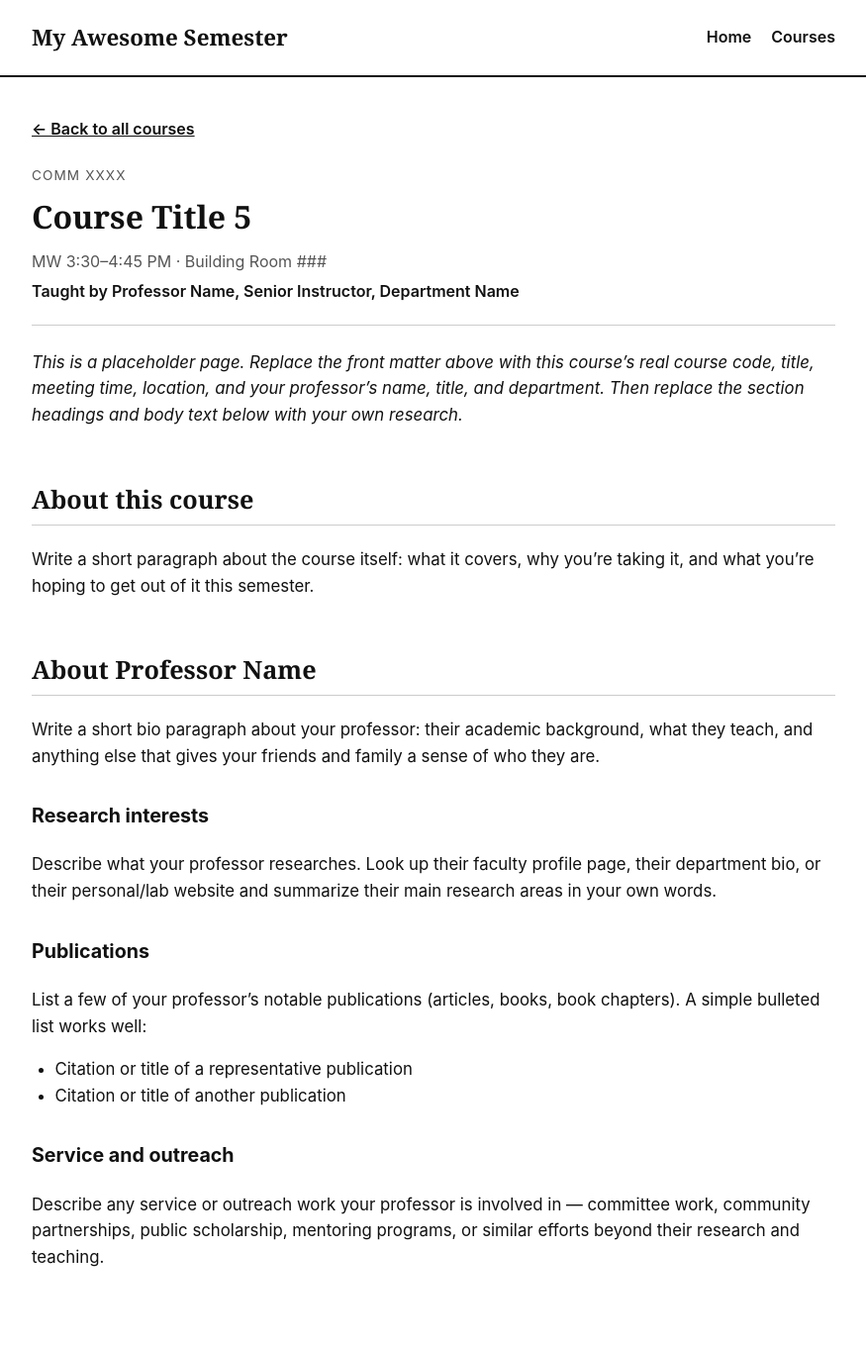
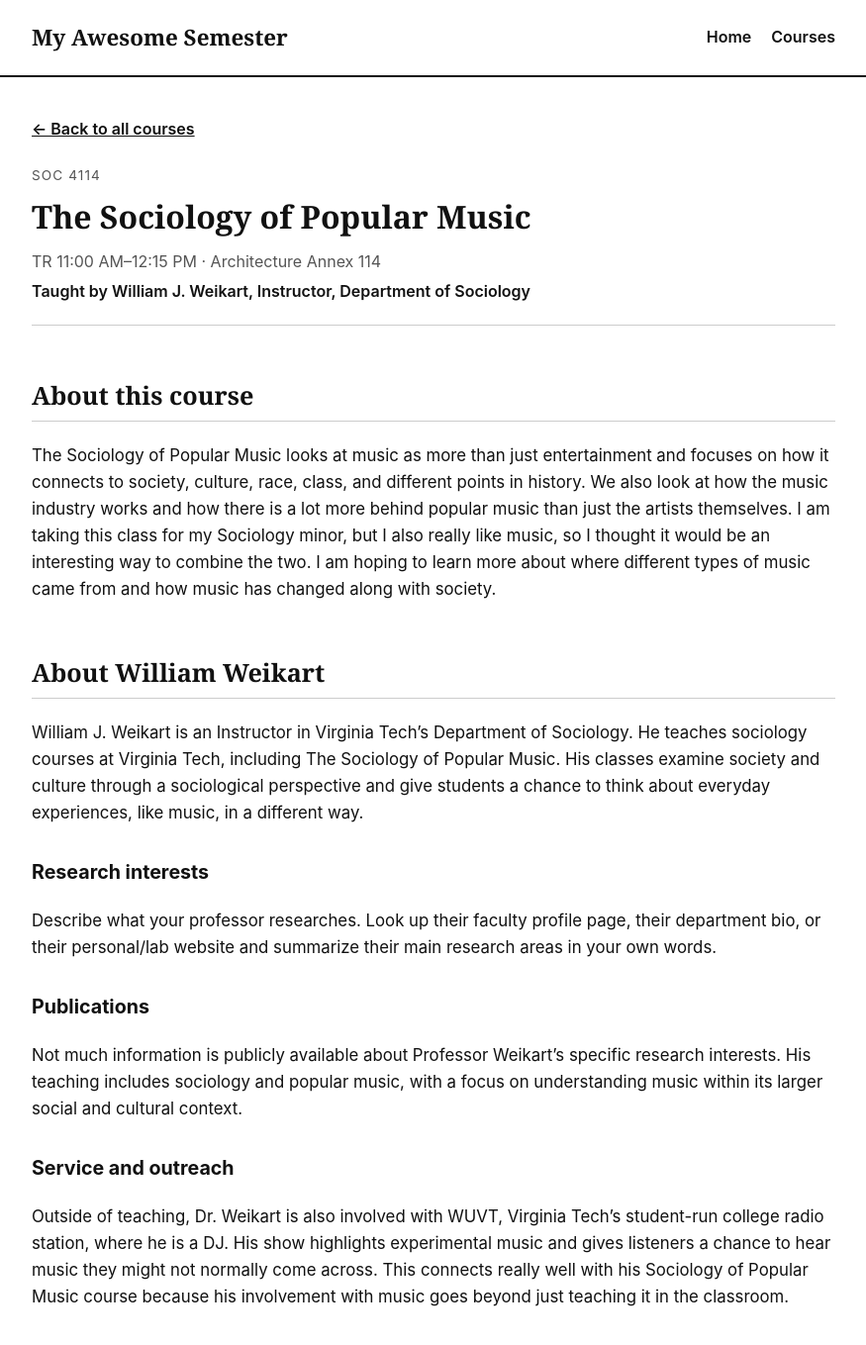
Before and after one commit to Darbyclose/myawesomesemester, a Jekyll site: the page built from _courses/course-05.md, in a window 1280 px wide and 1400 px high. Shown: the top 1359 px of the window at 99% size, without its empty margins (202-1077 px from the left). Built offline with Jekyll 4.4.1, drawn with Linux system fonts in a browser that asks for light colours.

Commit message:
Update course-05.md

```diff
--- a/_courses/course-05.md
+++ b/_courses/course-05.md
@@ -1,29 +1,23 @@
 ---
 course_number: 5
-course_code: "COMM XXXX"
-course_title: "Course Title 5"
-meeting_time: "MW 3:30–4:45 PM"
-location: "Building Room ###"
-instructor_name: "Professor Name"
-instructor_title: "Senior Instructor"
-instructor_department: "Department Name"
+course_code: "SOC 4114"
+course_title: "The Sociology of Popular Music"
+meeting_time: "TR 11:00 AM–12:15 PM "
+location: "Architecture Annex 114"
+instructor_name: "William J. Weikart"
+instructor_title: "Instructor"
+instructor_department: "Department of Sociology "
 ---
-
-_This is a placeholder page. Replace the front matter above with this course's real
-course code, title, meeting time, location, and your professor's name, title, and
-department. Then replace the section headings and body text below with your own
-research._
 
 ## About this course
 
-Write a short paragraph about the course itself: what it covers, why you're taking
-it, and what you're hoping to get out of it this semester.
+The Sociology of Popular Music looks at music as more than just entertainment and focuses on how it connects to society, culture, race, class, and different points in history. We also look at how the music industry works and how there is a lot more behind popular music than just the artists themselves. I am taking this class for my Sociology minor, but I also really like music, so I thought it would be an interesting way to combine the two. I am hoping to learn more about where different types of music came from and how music has changed along with society.
 
-## About Professor Name
 
-Write a short bio paragraph about your professor: their academic background, what
-they teach, and anything else that gives your friends and family a sense of who
-they are.
+## About William Weikart
+
+William J. Weikart is an Instructor in Virginia Tech's Department of Sociology. He teaches sociology courses at Virginia Tech, including The Sociology of Popular Music. His classes examine society and culture through a sociological perspective and give students a chance to think about everyday experiences, like music, in a different way.
+
 
 ### Research interests
 
@@ -33,14 +27,8 @@ areas in your own words.
 
 ### Publications
 
-List a few of your professor's notable publications (articles, books, book
-chapters). A simple bulleted list works well:
-
-- Citation or title of a representative publication
-- Citation or title of another publication
+Not much information is publicly available about Professor Weikart's specific research interests. His teaching includes sociology and popular music, with a focus on understanding music within its larger social and cultural context.
 
 ### Service and outreach
 
-Describe any service or outreach work your professor is involved in — committee
-work, community partnerships, public scholarship, mentoring programs, or similar
-efforts beyond their research and teaching.
+Outside of teaching, Dr. Weikart is also involved with WUVT, Virginia Tech's student-run college radio station, where he is a DJ. His show highlights experimental music and gives listeners a chance to hear music they might not normally come across. This connects really well with his Sociology of Popular Music course because his involvement with music goes beyond just teaching it in the classroom.
```
